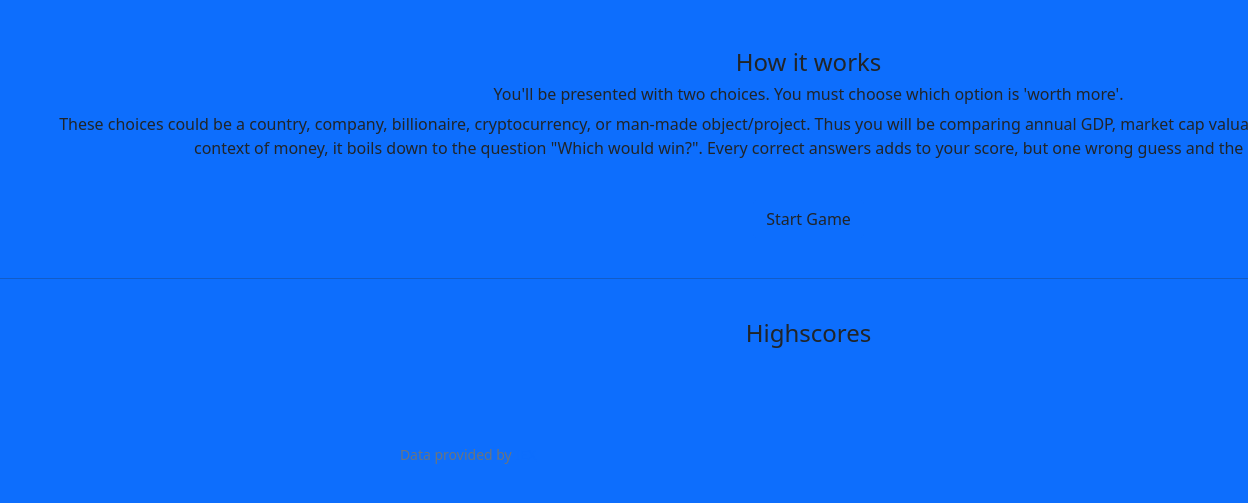
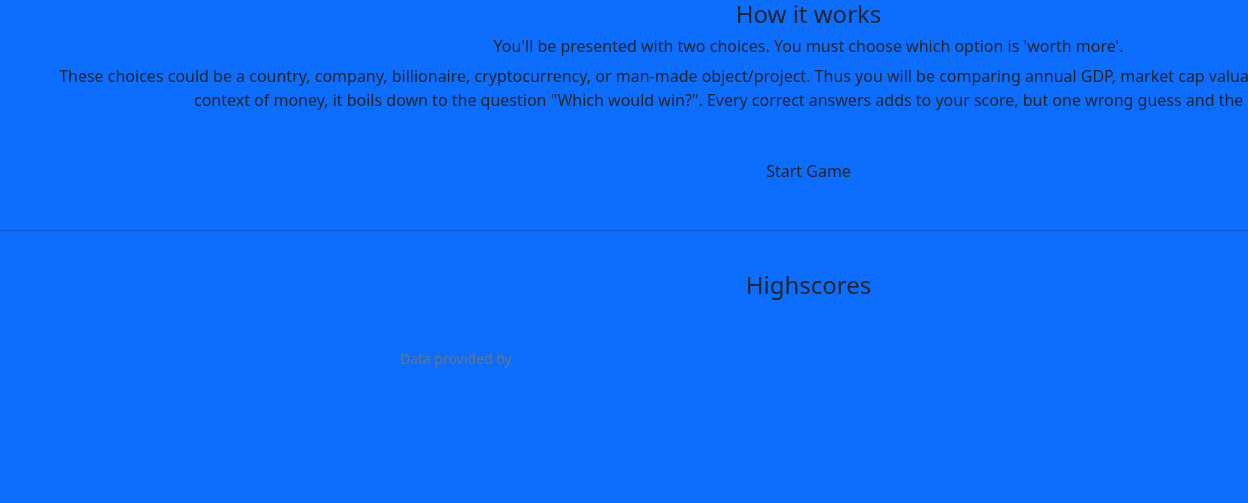
Before and after one commit to gregh13/CS50-Final-Project-Which-Would-Win, a Flask app: page / in a window 1560 px wide; the page is wider, and only the part inside the window is pictured. Shown: the top 503 px of that part, without its empty margins (312-1560 px from the left). Run offline with Flask 2, Linux system fonts and the light colour scheme; data that the repository does not hold is empty.

Commit message:
begin fixing front-end

```diff
--- a/static/styles.css
+++ b/static/styles.css
@@ -5,3 +5,7 @@
 .bluecolor {
     background-color: #0d6efd
 }
+
+.softwhite {
+    #f8f9fa
+}
--- a/templates/index.html
+++ b/templates/index.html
@@ -16,7 +16,7 @@
         <title>Money Matters: Home</title>
     </head>
     <body class="bluecolor">
-        <main class="container-fluid py-5 text-center margin-gh">
+        <main class="container-fluid py-0 text-center margin-gh softwhite">
             <div class="container-fluid margin-gh">
                 <h4>How it works</h4>
                 <h6>You'll be presented with two choices. You must choose which option is 'worth more'.</h6>
--- a/templates/playgame.html
+++ b/templates/playgame.html
@@ -16,7 +16,7 @@
         <title>Game Time!</title>
     </head>
     <body class="bluecolor">
-        <main class="container-fluid py-5 text-center margin-gh">
+        <main class="container-fluid py-0 text-center margin-gh softwhite">
             <div class="container text-center margin-gh">
                 <h2> Which Would Win?</h2>
               <div class="row justify-content-around">
```
